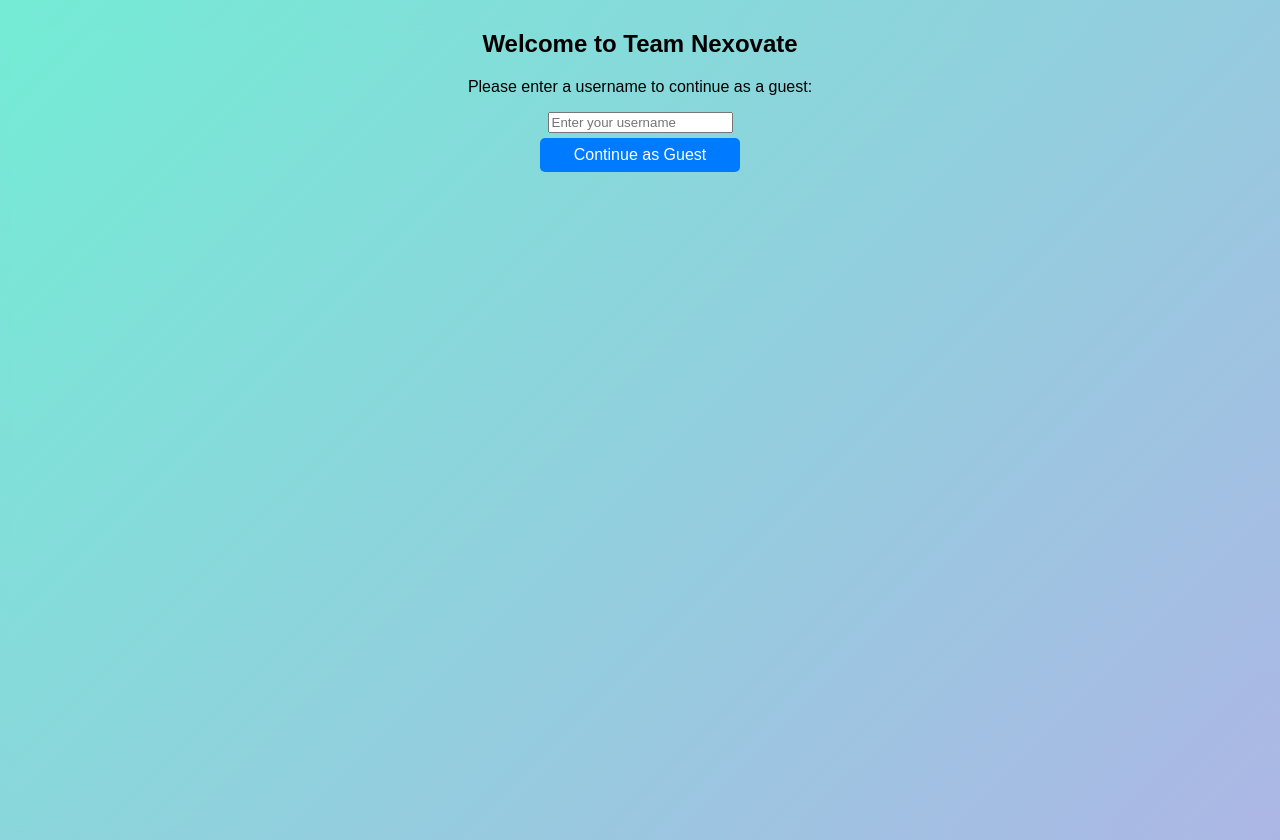
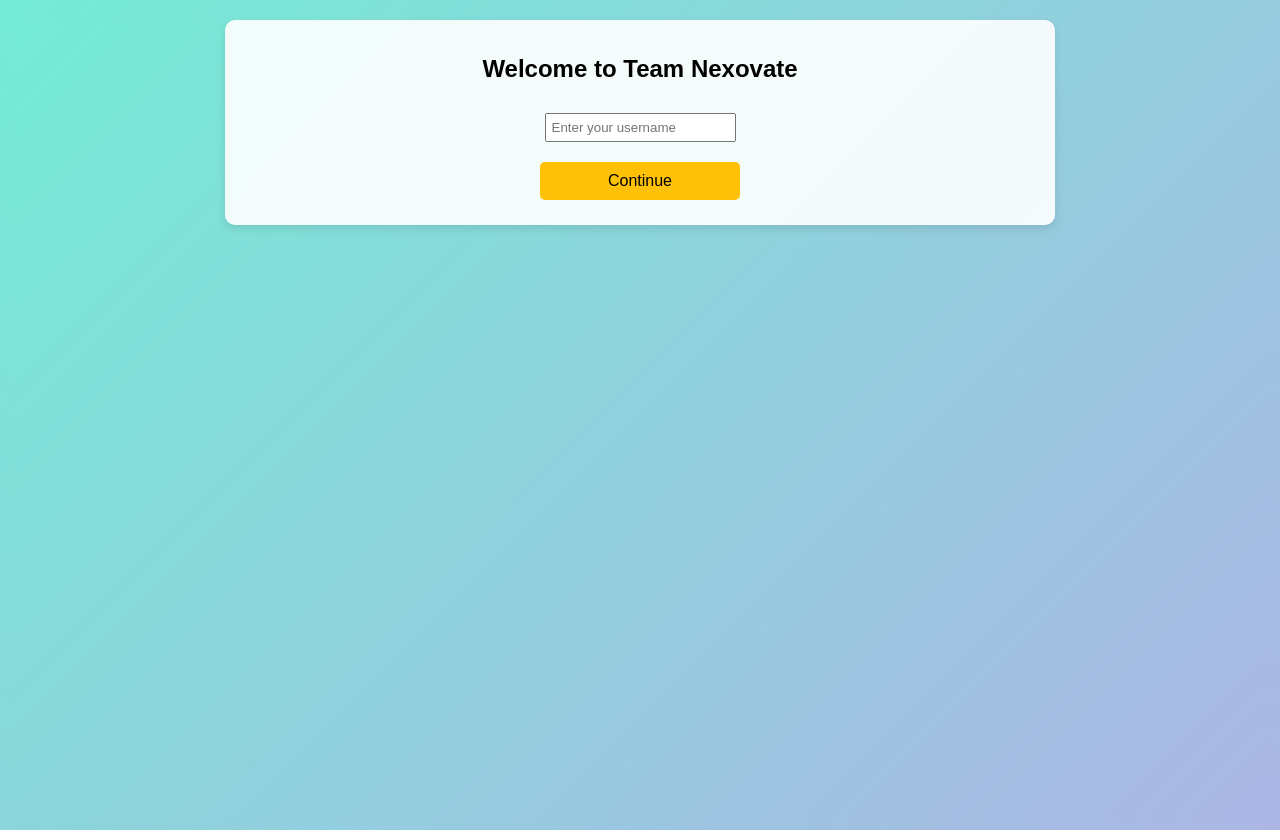
Before and after one commit to ShaikhSafee/SmartGradeNexovate, a React (Create React App) app: page / in a window 1280 px wide. Built offline with nearby package versions, Linux system fonts and the light colour scheme; no server answers; the database is empty.

Commit message:
Update LandingPage.js

```diff
--- a/src/components/LandingPage.js
+++ b/src/components/LandingPage.js
@@ -1,38 +1,34 @@
 import React, { useState } from "react";
 import { useNavigate } from "react-router-dom";
+import "../LandingPage.css";
 
-const LandingPage = ({ setSubjects, setGuestUsername }) => {
+const LandingPage = ({ setSubjects }) => {
+  const navigate = useNavigate();
   const [username, setUsername] = useState("");
-  const navigate = useNavigate();
 
-  const handleGuestLogin = () => {
-    if (!username.trim()) {
-      alert("Please enter a username!");
+  const handleContinue = () => {
+    if (!username) {
+      alert("Please enter a username.");
       return;
     }
-
-    localStorage.setItem("guestUsername", username); // Persist the exact username
-    setGuestUsername(username); // Update App.js state with the exact username
-    setSubjects({}); // Reset subjects for new guest
+    localStorage.setItem("username", username);
+    setSubjects({});
     navigate("/dashboard");
   };
 
   return (
-    <div className="landing-container">
+    <div className="page-container">
       <h2>Welcome to Team Nexovate</h2>
-      <p>Please enter a username to continue as a guest:</p>
+      <div>
         <input
           type="text"
           value={username}
           onChange={(e) => setUsername(e.target.value)}
           placeholder="Enter your username"
-        className="input-field"
+          style={{ margin: "10px", padding: "5px" }}
         />
-      <div className="button-container">
-        <button onClick={handleGuestLogin} className="btn">
-          Continue as Guest
-        </button>
       </div>
+      <button onClick={handleContinue}>Continue</button>
     </div>
   );
 };
```
Lines whose indentation alone changed are shown as unchanged.
